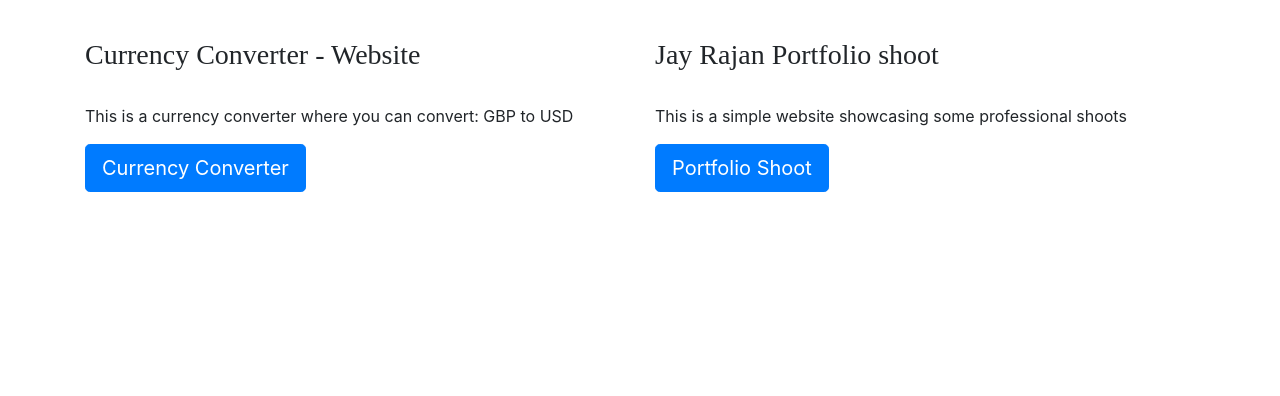
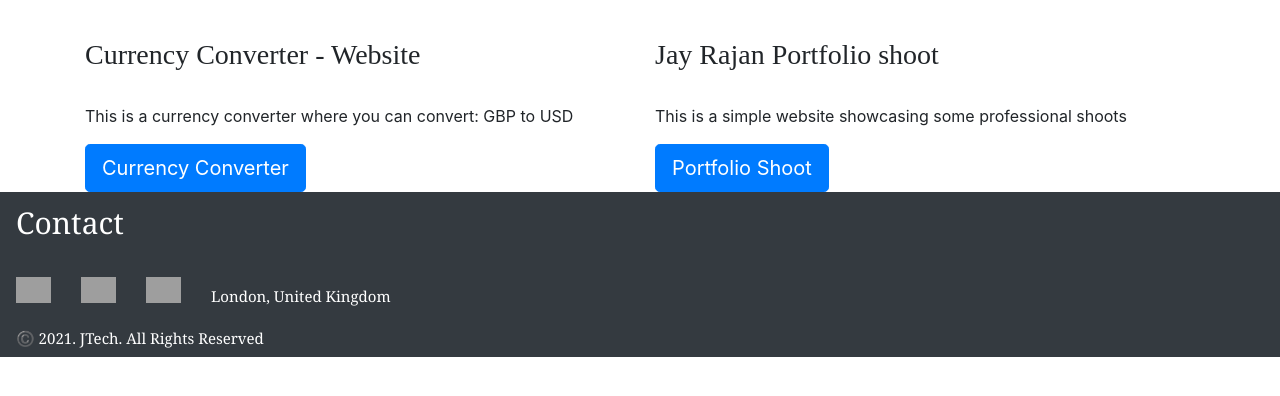
Before and after one commit to jayrajan/web_portfolio, a Flask app: page / in a window 1280 px wide. Shown: the part 236-632 px from the top of the page. Run offline with Flask 2, Linux system fonts and the light colour scheme; grey boxes are pictures that could not be loaded.

Commit message:
feat: nav block

```diff
--- a/templates/base.html
+++ b/templates/base.html
@@ -44,6 +44,67 @@
 
         {% endblock%}
 
+        <footer>
+
+
+            <nav class="navbar navbar-light bg-dark">
+                <div class="container-float">
+
+                    <span class=footerfont>Contact</span>
+                </div>
+
+            </nav>
+
+
+
+            <nav class="navbar navbar-light bg-dark">
+                <div class="container-float">
+                    <div class="row">
+                        <div class="col-sm">
+                            <hr>
+                            <a href="https://wa.me/447849928386" target="_blank"><img class="img" src="static/whatsapp.png" alt="Second slide"></a>
+                            <br>
+                        </div>
+                        <div class="col-sm">
+                            <p> </p>
+                            <hr>
+                            <a href="mailto:jay.rajan27@gmail.com"><img class="img" src="static/gmail.png" alt="Second slide"></a>
+                            <br>
+
+                        </div>
+
+                        <div class="col-sm">
+                            <p> </p>
+                            <hr>
+                            <a href="https://www.instagram.com/jay.rajan27/" target="_blank"><img class="img" src="static/insta.png" alt="Second slide"></a>
+                            <br>
+
+                        </div>
+
+                        <div class="col-md-auto">
+                            <br>
+                            <span class="address">London, United Kingdom </span>
+                        </div>
+
+
+                    </div>
+
+                    <div class="row">
+                        <div class="col-sm">
+                            <span class="address"> ©️ 2021. JTech. All Rights Reserved </span>
+                        </div>
+
+                    </div>
+
+
+
+                </div>
+            </nav>
+
+
+
+        </footer>
+
     </body>
 
 
```
